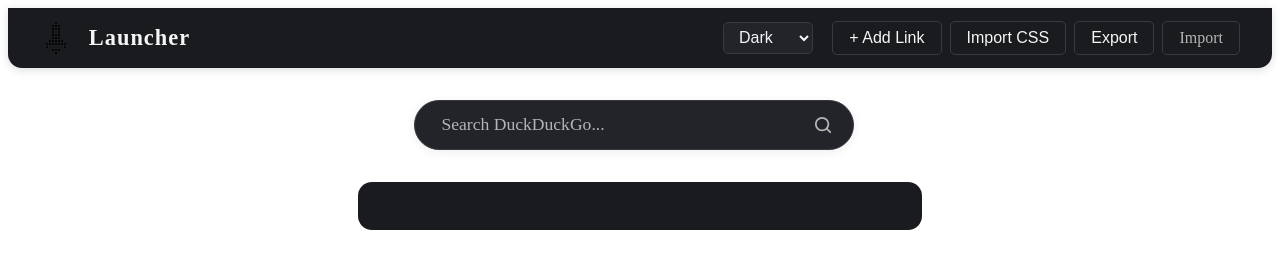
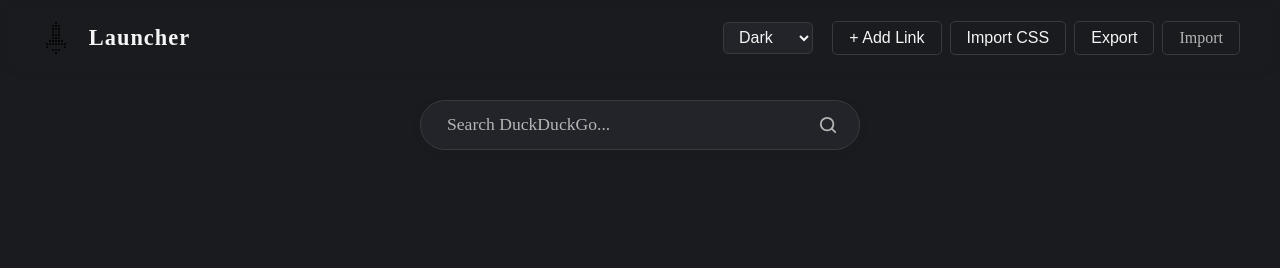
Before and after one commit to Prototek6502/Proot_Launcher, a plain HTML site: page index.html in a window 1280 px wide. Drawn offline with Linux system fonts and the light colour scheme.

Commit message:
Fix css, hopfully.

```diff
--- a/styles.css
+++ b/styles.css
@@ -22,7 +22,6 @@
     --forest-bg-image: none;
 }
 
-
 body.theme-dark {
     --bg: #1a1b1f;
     --bg-alt: #1a1b1f;
@@ -46,7 +45,6 @@ body.theme-dark {
     --blur: initial;
     --forest-bg-image: none;
 }
-
 body.theme-light {
     --bg: #f6f6fb;
     --bg-alt: #f6f6fb;
@@ -70,7 +68,6 @@ body.theme-light {
     --blur: initial;
     --forest-bg-image: none;
 }
-
 body.theme-blue {
     --bg: #19202b;
     --bg-alt: #1a2533;
@@ -94,7 +91,6 @@ body.theme-blue {
     --blur: initial;
     --forest-bg-image: none;
 }
-
 body.theme-forest {
     --bg: transparent;
     --bg-alt: transparent;
@@ -118,12 +114,20 @@ body.theme-forest {
     --blur: blur(12px);
     --forest-bg-image: url('forest_bg.png');
 }
-
 body.theme-forest {
     background-image: var(--forest-bg-image);
     background-size: cover;
     background-attachment: fixed;
     background-repeat: no-repeat;
+}
+
+body,
+body.theme-forest {
+    background: var(--bg);
+    min-height: 100vh;
+    background-repeat: no-repeat;
+    background-size: cover;
+    background-attachment: fixed;
 }
 
 .navbar {
@@ -216,7 +220,6 @@ body.theme-forest .navbar {
     color: var(--text);
 }
 
-/* Remove background for forest theme buttons as well */
 body.theme-forest #add-link-open-btn,
 body.theme-forest #import-css-open-btn,
 body.theme-forest #export-btn,
@@ -251,26 +254,68 @@ input[type="file"] {
     display: none;
 }
 
+/* ---- Searchbar styles ---- */
+.searchbar-container {
+    width: 100%;
+    display: flex;
+    justify-content: center;
+    align-items: center;
+    margin: 2em 0 1.5em 0;
+}
 .search-form {
-    margin-right: 0.7em;
     display: flex;
     align-items: center;
+    background: var(--card-bg);
+    border-radius: 999px;
+    box-shadow: 0 2px 10px 0 rgba(30,32,40,0.08);
+    padding: 0.18em 0.25em;
+    border: 1.5px solid var(--border);
+    max-width: 430px;
+    width: 95%;
+    transition: border 0.18s, box-shadow 0.18s;
+    position: relative;
+}
+.search-form:focus-within {
+    border: 1.5px solid var(--border-hover);
+    box-shadow: 0 3px 12px 0 rgba(30,32,40,0.13);
 }
 #search-input {
-    padding: 0.35em 0.8em;
-    border-radius: 5px;
-    border: 1px solid var(--border);
-    background: var(--card-bg);
+    background: transparent;
+    border: none;
+    padding: 0.6em 1em 0.6em 1.25em;
     color: var(--text);
-    font-size: 1em;
+    font-size: 1.1em;
     font-family: inherit;
     outline: none;
-    transition: border 0.18s, background 0.18s, color 0.18s;
-    min-width: 200px;
+    width: 100%;
+    min-width: 0;
 }
-#search-input:focus {
-    border: 1.5px solid var(--border-hover);
-    background: var(--accent);
+#search-input::placeholder {
+    color: var(--secondary-text);
+    opacity: 1;
+    font-size: 1em;
+}
+#search-btn {
+    background: none;
+    border: none;
+    color: var(--secondary-text);
+    padding: 0 1.1em 0 0.3em;
+    cursor: pointer;
+    display: flex;
+    align-items: center;
+    transition: color 0.2s;
+    font-size: 1em;
+    outline: none;
+}
+#search-btn:hover,
+#search-btn:focus {
+    color: var(--text);
+}
+@media (max-width: 600px) {
+    .searchbar-container { margin: 1em 0 1em 0; }
+    .search-form { max-width: 99%; }
+    #search-input { font-size: 1em; padding-left: 0.75em; }
+    #search-btn { padding-right: 0.5em; }
 }
 
 ::selection {
@@ -523,7 +568,6 @@ body.theme-forest #import-css-form button[type="button"]:hover {
     color: #fff;
 }
 
-
 /* Make link buttons transparent when there are no links */
 #links-list:empty::before {
     content: "";
@@ -539,69 +583,3 @@ body.theme-forest #import-css-form button[type="button"]:hover {
     padding: 0;
     margin: 0;
 }
-
-/* ...existing CSS above... */
-
-/* ---- Searchbar styles ---- */
-.searchbar-container {
-    width: 100%;
-    display: flex;
-    justify-content: center;
-    align-items: center;
-    margin: 2em 0 1.5em 0;
-}
-.search-form {
-    display: flex;
-    align-items: center;
-    background: var(--card-bg);
-    border-radius: 999px;
-    box-shadow: 0 2px 10px 0 rgba(30,32,40,0.08);
-    padding: 0.18em 0.25em;
-    border: 1.5px solid var(--border);
-    max-width: 430px;
-    width: 95%;
-    transition: border 0.18s, box-shadow 0.18s;
-    position: relative;
-}
-.search-form:focus-within {
-    border: 1.5px solid var(--border-hover);
-    box-shadow: 0 3px 12px 0 rgba(30,32,40,0.13);
-}
-#search-input {
-    background: transparent;
-    border: none;
-    padding: 0.6em 1em 0.6em 1.25em;
-    color: var(--text);
-    font-size: 1.1em;
-    font-family: inherit;
-    outline: none;
-    width: 100%;
-    min-width: 0;
-}
-#search-input::placeholder {
-    color: var(--secondary-text);
-    opacity: 1;
-    font-size: 1em;
-}
-#search-btn {
-    background: none;
-    border: none;
-    color: var(--secondary-text);
-    padding: 0 1.1em 0 0.3em;
-    cursor: pointer;
-    display: flex;
-    align-items: center;
-    transition: color 0.2s;
-    font-size: 1em;
-    outline: none;
-}
-#search-btn:hover,
-#search-btn:focus {
-    color: var(--text);
-}
-@media (max-width: 600px) {
-    .searchbar-container { margin: 1em 0 1em 0; }
-    .search-form { max-width: 99%; }
-    #search-input { font-size: 1em; padding-left: 0.75em; }
-    #search-btn { padding-right: 0.5em; }
-}
```
